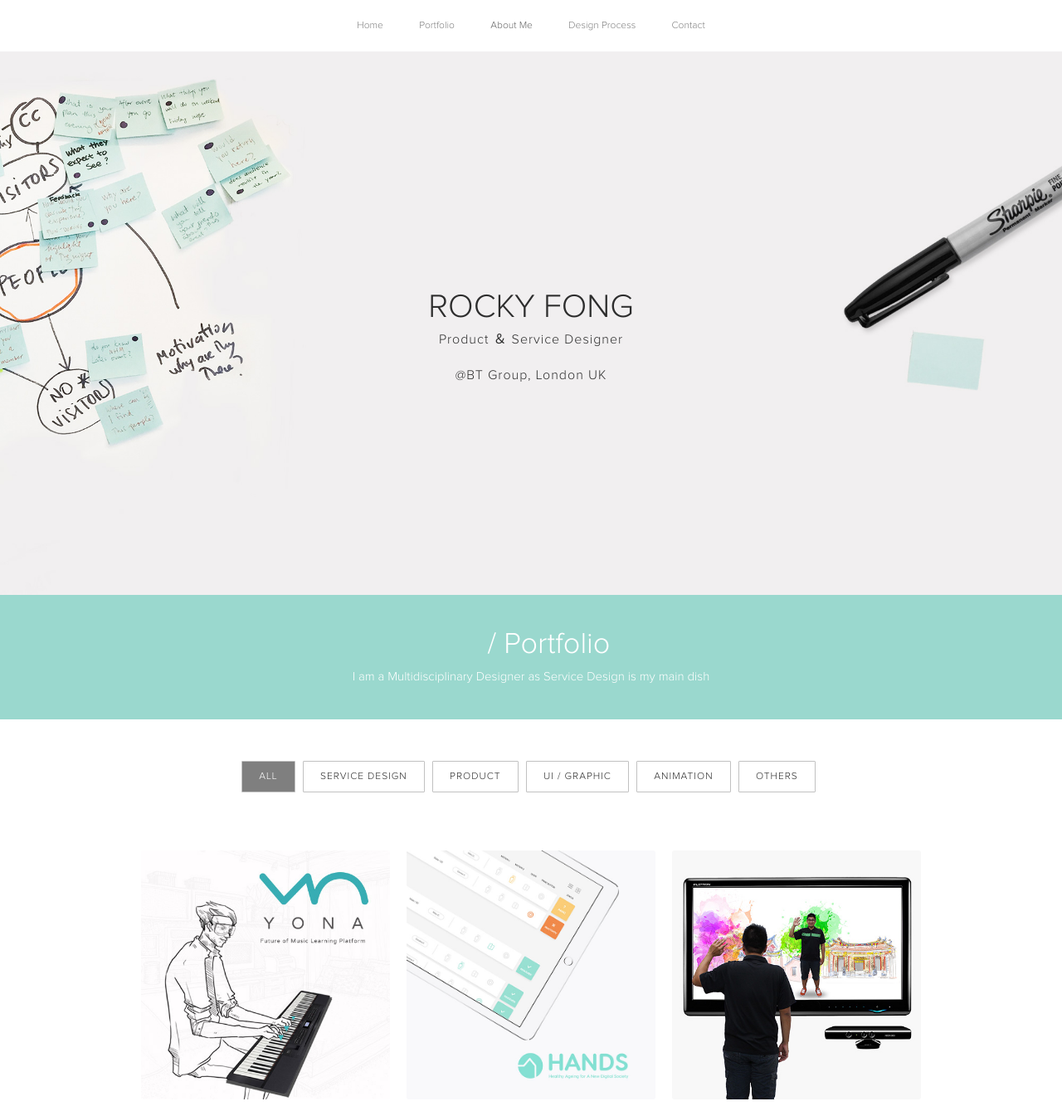
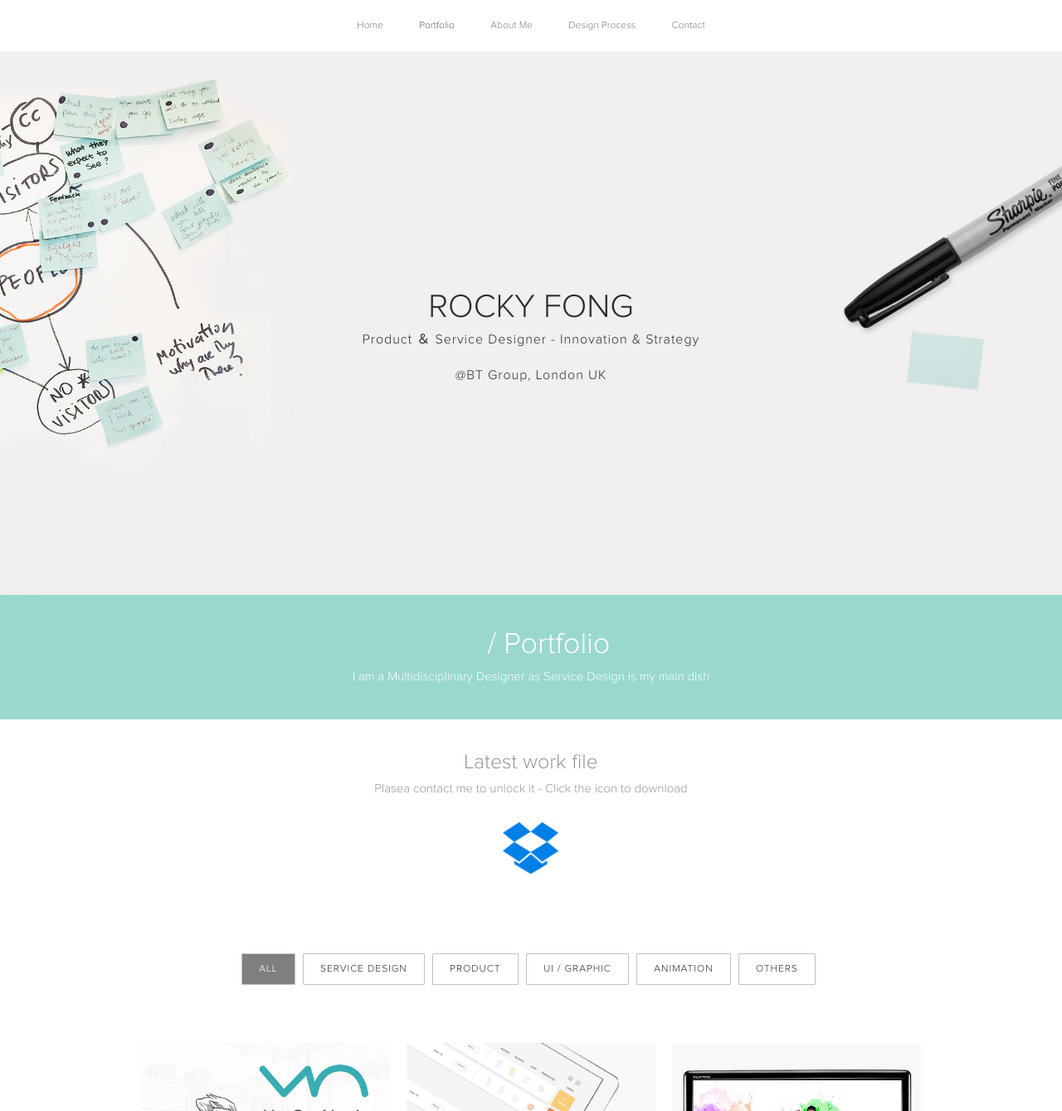
Before and after one commit to guiarocky/portfolio, a PHP site: page / in a window 1280 px wide. Shown: the top 1339 px of the page at 83% size. Run offline with PHP 8.4, Linux system fonts and the light colour scheme; some web fonts are replaced.

Commit message:
update dropbox link
update dropbox link

```diff
--- a/css/main.css
+++ b/css/main.css
@@ -1637,6 +1637,25 @@ float:left;
 	/*margin-bottom:30px;*/
 }
 
+.dropbox_subtitle{
+    margin: 0 auto;
+    margin-bottom: 10px;
+	text-align: center;
+	font-size: 25px;
+    width:700px;
+
+}
+
+.dropbox_text{
+    margin: 0 auto;
+	text-align: center;
+	font-size: 15px;
+	line-height:20px;
+    width:700px;
+
+}
+
+
 .lightbox_subtitle{
     margin: 0 auto;
 	text-align: center;
@@ -1753,6 +1772,14 @@ float:left;
 	margin-top: 30px;
 	margin-bottom: 40px;
 	align:center;
+}
+
+.icon img{
+	width:7%;
+	/*margin-right: 10px;*/
+	margin-top: 30px;
+	margin-bottom: 40px;
+	align:right;
 }
 
 .pic img{
--- a/index.html
+++ b/index.html
@@ -108,7 +108,7 @@
 						<!--Teaser title-->
 						<div class="teaserTitle ">
 							<h1>ROCKY FONG</h1>
-							<h2>Product ＆ Service Designer</h2>
+							<h2>Product ＆ Service Designer - Innovation & Strategy</h2>
 							<h3>@BT Group, London UK</h3>
 							<div class="top_ico">
 									<div class="followBtn">
@@ -183,6 +183,15 @@
 
 
 								<!-- Filter nav -->
+
+								<br><br><br>
+								<div class="dropbox_subtitle">Latest work file</div>
+								<div class="dropbox_text">Plasea contact me to unlock it - Click the icon to download</div>
+
+								<div class="lightbox_text"><a href="https://www.dropbox.com/scl/fi/jv7t8i4nmuklmo5wjci02/Portfolio2025-Rocky-Fong.zip?rlkey=qs4q7i9az6mwn1yyyfwghkumq&dl=0" target="_blank"><div class="icon"><img src="images/dropbox_icon.png"></div></a></div>
+
+
+
 								<div class="filterNav">
 									<ul id="category" class="filter">
 										<li class="all current"><a href="#">All</a></li>
@@ -1086,7 +1095,12 @@
 
 														<br><br>
 
-																												<div class="lightbox_text"><h1></h1>
+														<div class="lightbox_text"><h1></h1>
+														<div class="lightbox_subtitle">Inner / 2024</div>
+														<div class="pic4"><img src="images/portfolioImages/work6/inner.jpg"/></div>
+														<br><br><br><br>
+
+														<div class="lightbox_text"><h1></h1>
 														<div class="lightbox_subtitle">Inari Archer / 2023</div>
 														<div class="pic4"><img src="images/portfolioImages/work6/archer.jpg"/></div>
 														<br><br><br><br>
```
Also changed, not shown: images/dropbox_icon.png (added), images/portfolioImages/work6-.jpg (added), images/portfolioImages/work6.jpg, images/portfolioImages/work6/inner.jpg (added).
